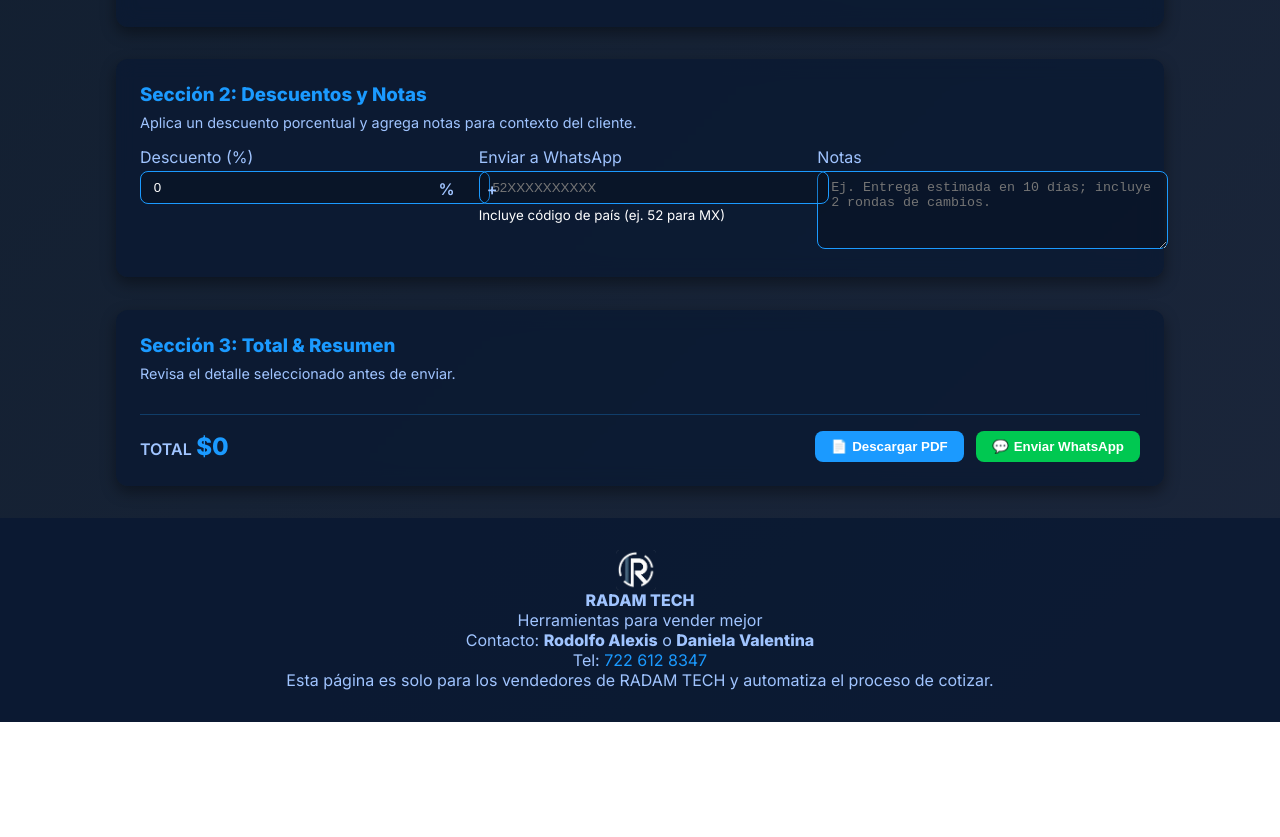
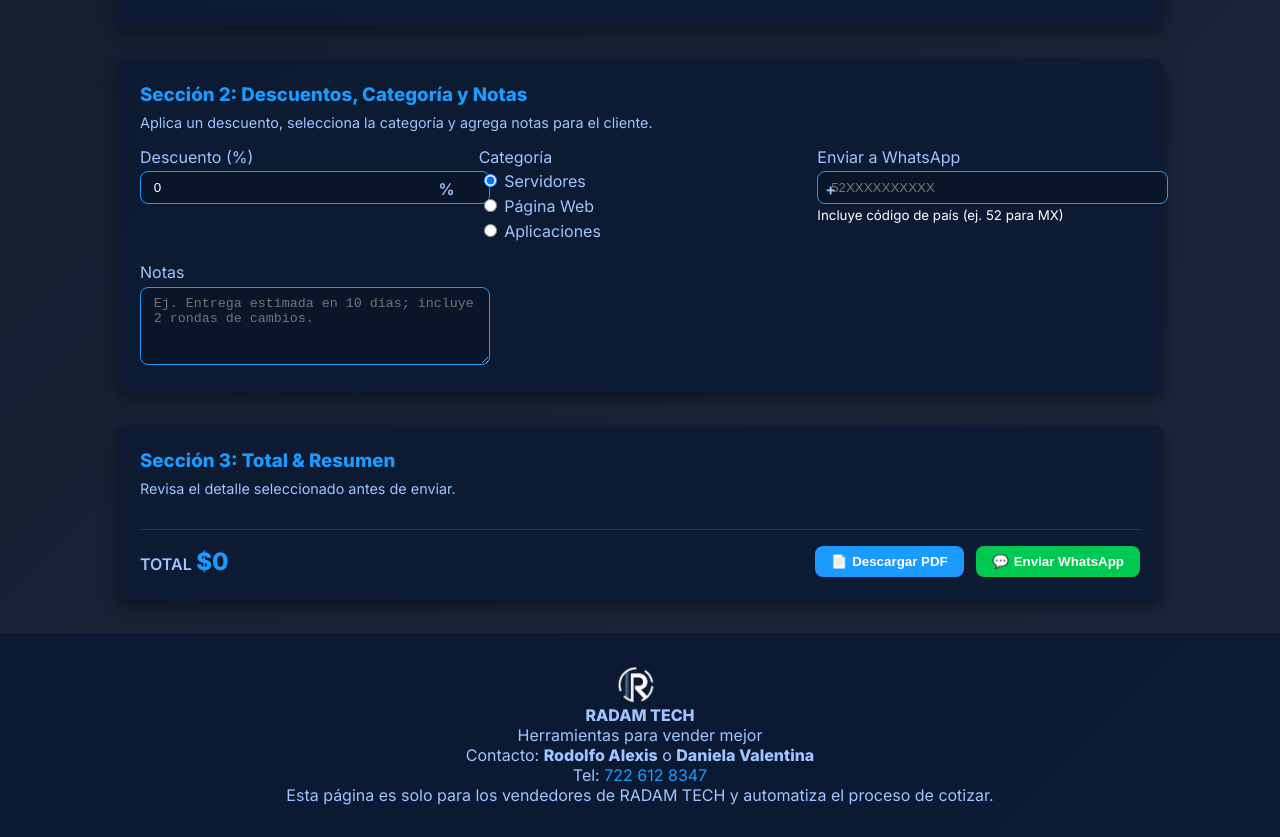
Before and after one commit to Radamtech/Cotizador_RADAMTECH, a plain HTML site: page index.html in a window 1280 px wide. Shown: the part 1576-2413 px from the top of the page. Before the commit the page ends 2298 px from the top, so only its background shows below. Drawn offline with nearby package versions, Linux system fonts and the light colour scheme.

Commit message:
Update index.html

```diff
--- a/index.html
+++ b/index.html
@@ -47,8 +47,8 @@
     <!-- Sección 2 -->
     <section id="seccion2" class="section card glass">
       <div class="section-head">
-        <h3>Sección 2: Descuentos y Notas</h3>
-        <p>Aplica un descuento porcentual y agrega notas para contexto del cliente.</p>
+        <h3>Sección 2: Descuentos, Categoría y Notas</h3>
+        <p>Aplica un descuento, selecciona la categoría y agrega notas para el cliente.</p>
       </div>
 
       <div class="form-grid">
@@ -57,6 +57,25 @@
           <div class="input-wrap">
             <input type="number" id="descuento" min="0" max="100" value="0" placeholder="0" />
             <span class="suffix">%</span>
+          </div>
+        </div>
+
+        <!-- 🔹 Selección de Categoría -->
+        <div class="field">
+          <label>Categoría</label>
+          <div class="input-wrap">
+            <label>
+              <input type="radio" name="categoria" value="Servidores" checked>
+              Servidores
+            </label>
+            <label>
+              <input type="radio" name="categoria" value="Página Web">
+              Página Web
+            </label>
+            <label>
+              <input type="radio" name="categoria" value="Aplicaciones">
+              Aplicaciones
+            </label>
           </div>
         </div>
 
@@ -118,7 +137,6 @@
     </div>
   </footer>
 
-
   <script src="https://cdnjs.cloudflare.com/ajax/libs/jspdf/2.5.1/jspdf.umd.min.js"></script>
   <script src="https://cdnjs.cloudflare.com/ajax/libs/jspdf-autotable/3.8.3/jspdf.plugin.autotable.min.js"></script>
   <script src="script.js"></script>
```
Lines whose indentation alone changed are shown as unchanged.
